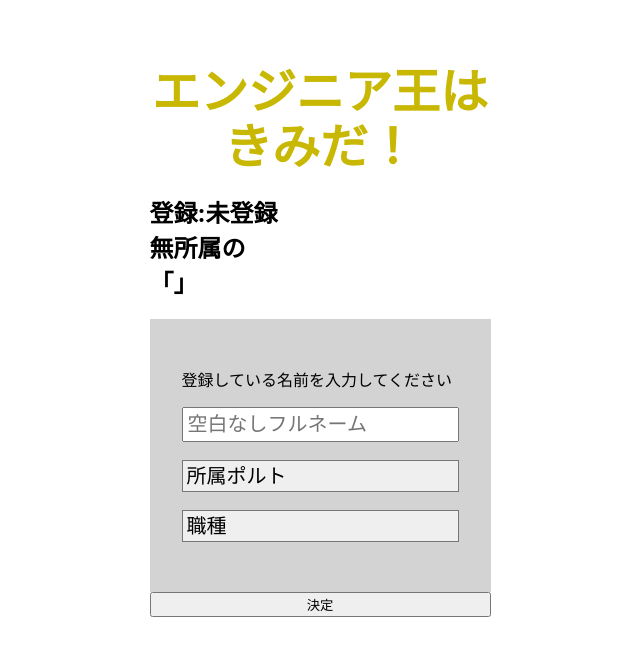
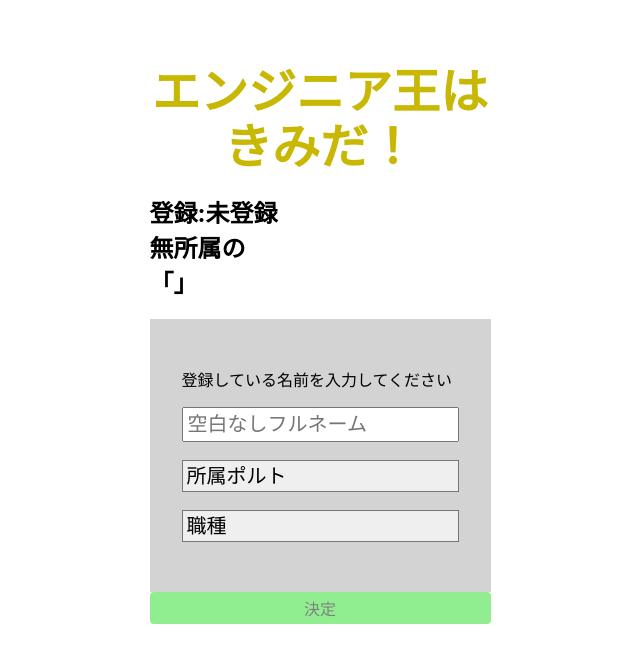
Before and after one commit to Taiki-ss/realtime-quiz-app, a Next.js app: page / in a window 1280 px wide. Shown: the top 662 px of the page, without its empty margins (320-960 px from the left). Built offline with nearby package versions, Linux system fonts and the light colour scheme.

Commit message:
:bug:[fix] CSSのダークモード括りを解除

```diff
--- a/styles/globals.scss
+++ b/styles/globals.scss
@@ -21,15 +21,6 @@ select {
   appearance: none;
 }
 
-@media (prefers-color-scheme: dark) {
-  html {
-    /* color-scheme: dark; */
-  }
-  body {
-    /* color: white; */
-    /* background: black; */
-  }
-
 button {
   padding: 4px 24px;
   background-color: lightgreen;
@@ -39,7 +30,6 @@ select {
   font-size: 16px;
   margin: 8px;
   cursor: pointer;
-  }
 }
 h1 {
   font-size: 20px;
```
Lines whose indentation alone changed are shown as unchanged.
